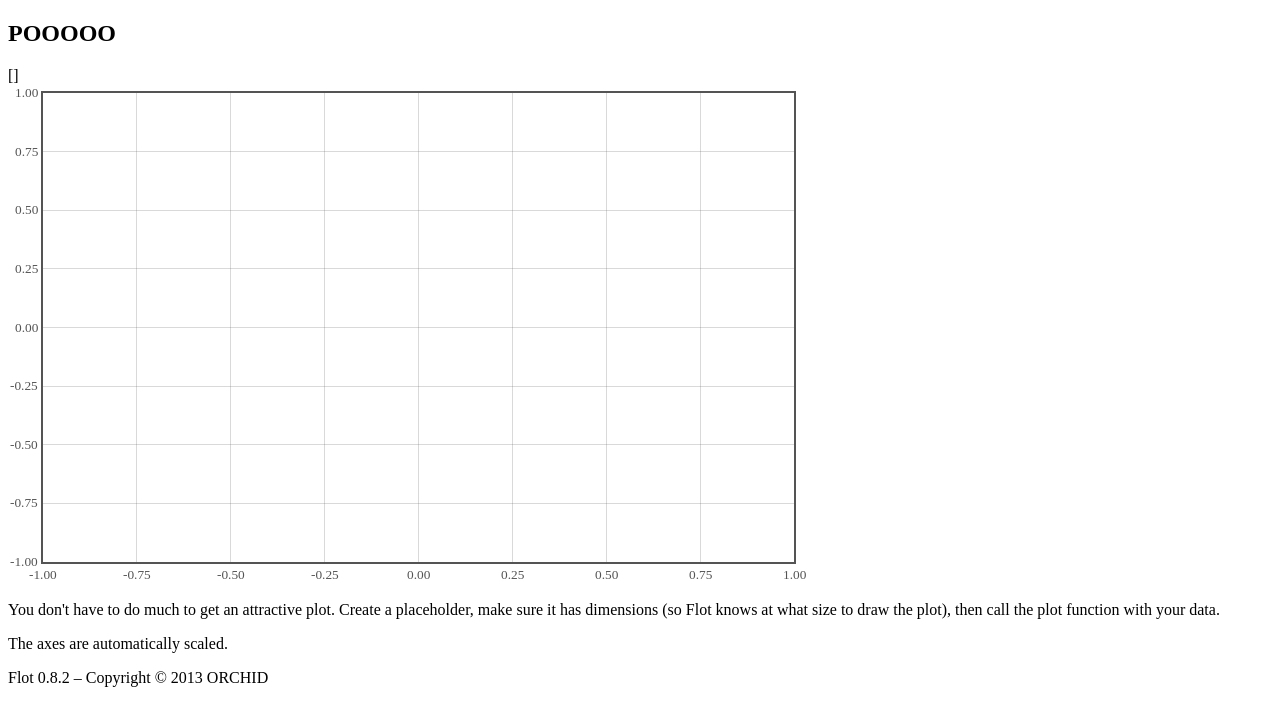
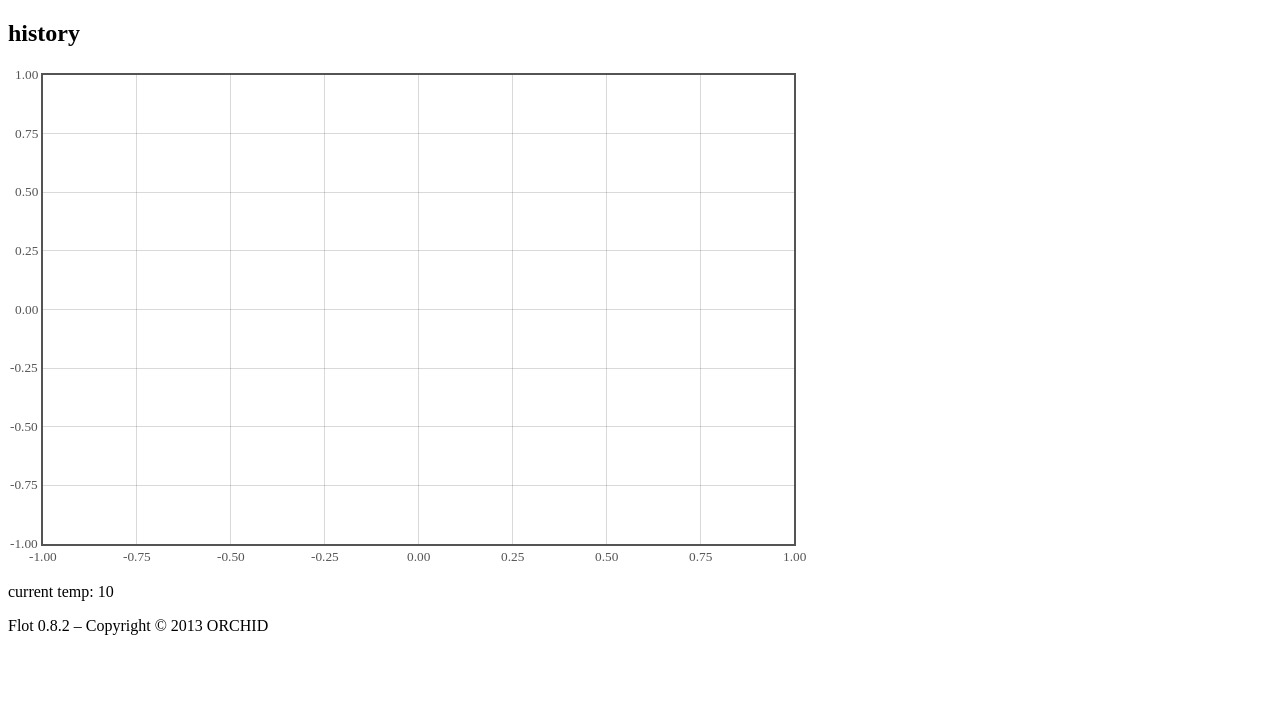
Before and after one commit to Thermomiplex/Thermominator, a Python web app: template templates/files/test.html in a window 1280 px wide. Shown: the top 726 px of the page. Run offline with Jinja, Linux system fonts and the light colour scheme; the template is opened without the code that fills it: most values are stand-ins (such as "Sample title", 1, 10 or a date in 2020).

Commit message:
stuff again

```diff
--- a/server.py
+++ b/server.py
@@ -69,7 +69,7 @@
 
 
 def pi_names():
-	pis = list(set(r.keys("*:set_point")) | set(r.keys("*:ambient_set_point")))
+	pis = list(set(r.keys("*:setpoint")) | set(r.keys("*:ambient_set_point")))
 	return [pi.split(":")[0] for pi in pis]
 
 def log_temp(temp, pi, name):
@@ -111,7 +111,8 @@
 		start_response('200 OK', [('content-type', 'text/html')])
 		template = env.get_template('test.html')
 		history = get_temp_log(pinum, "setpoint")
-		return template.render(history=history)
+		currTemp = get_temp_recent(pinum, "temperature_history")
+		return template.render(history=history, current_temp=currTemp)
 
 	elif PathList[1] == "set":
 
--- a/templates/files/index.html
+++ b/templates/files/index.html
@@ -8,7 +8,7 @@
 
 	<ul id="navigation">
 	{% for pi_number in pis %}
-	<li>{{ pi_number }}</a></li>
+	<li><a href="/history/{{ pi_number }}">{{ pi_number }}</a></li>
 	{% endfor %}
 	</ul>
 
--- a/templates/files/test.html
+++ b/templates/files/test.html
@@ -26,8 +26,7 @@
 </head>
 <body>
 	<div id="header">
-		<h2>POOOOO</h2>
-		{{history}}
+		<h2>history</h2>
 	</div>
 
 	<div id="content">
@@ -36,9 +35,7 @@
 			<div id="placeholder" style="width:800px; height:500px"></div>
 		</div>
 
-		<p>You don't have to do much to get an attractive plot.  Create a placeholder, make sure it has dimensions (so Flot knows at what size to draw the plot), then call the plot function with your data.</p>
-
-		<p>The axes are automatically scaled.</p>
+		<p>current temp: {{current_temp}}</p>
 
 	</div>
 
```
Also changed, not shown: scripts/themo_cron_job.py (+8 -3 lines).
